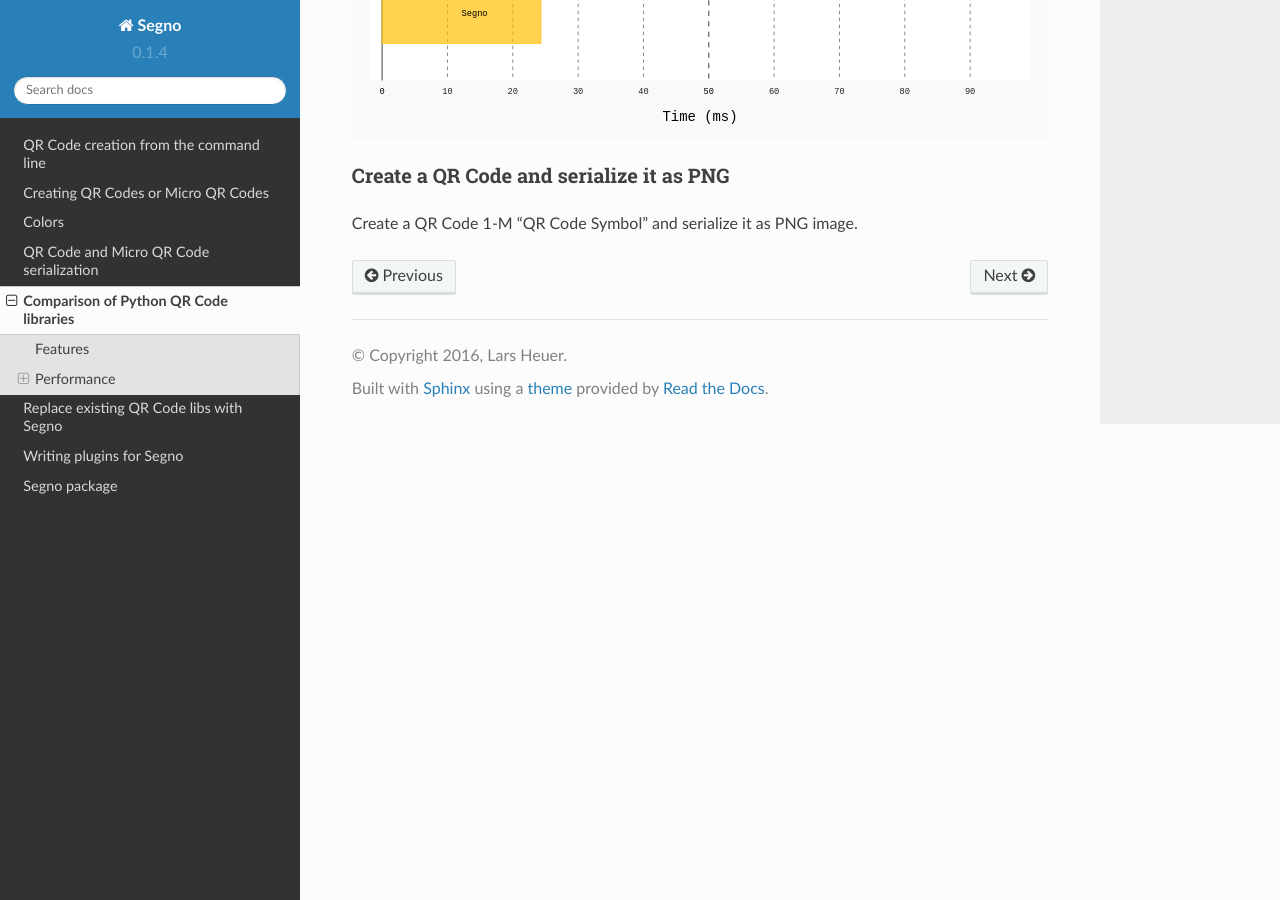
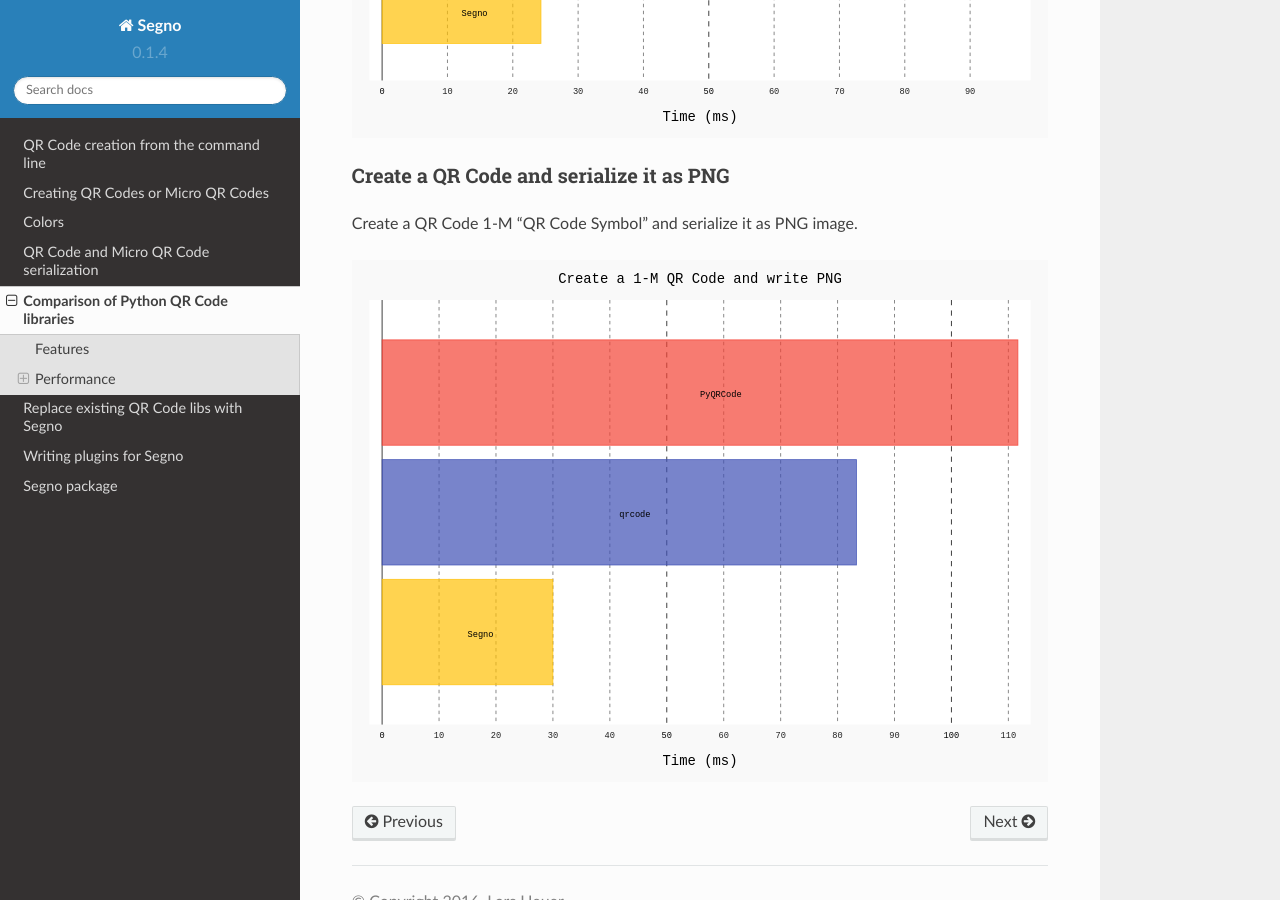
Before and after one commit to heuer/segno, a Sphinx documentation site: the page built from docs/comparison-qrcode-libs.rst, in a window 1280 px wide and 900 px high, scrolled down 2608 px. Built offline with Sphinx 7.4.7 and the Read the Docs theme 2.0.0, drawn with Linux system fonts in a browser that asks for light colours; the version number is read from the project's files by our own code.

Commit message:
Fixed img URL

```diff
--- a/docs/comparison-qrcode-libs.rst
+++ b/docs/comparison-qrcode-libs.rst
@@ -80,7 +80,7 @@
 
 Create a QR Code 1-M "QR Code Symbol" and serialize it as PNG image.
 
-.. image::static/chart_png.svg
+.. image:: _static/chart_png.svg
     :alt: Chart showing the results of creating a 1-M QR Code and export it as SVG image.
 
 
```
